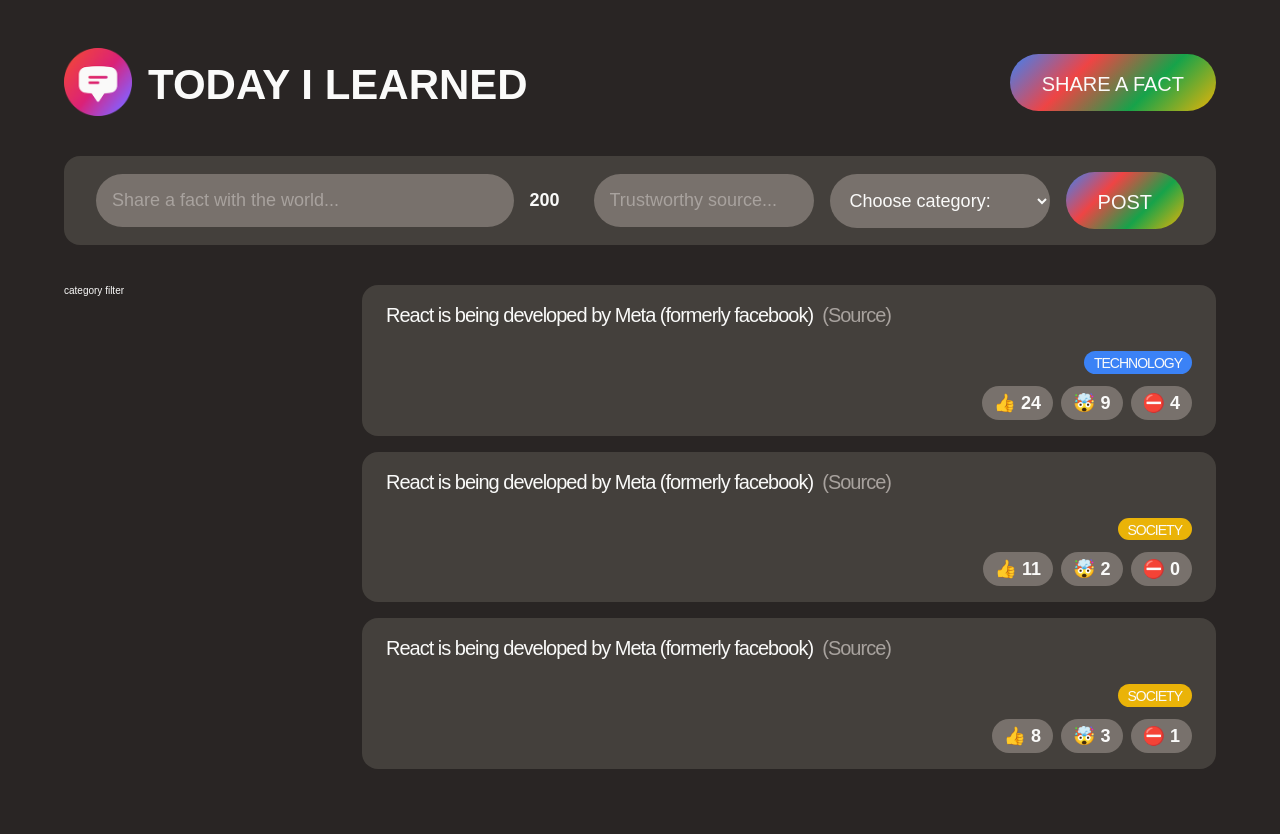
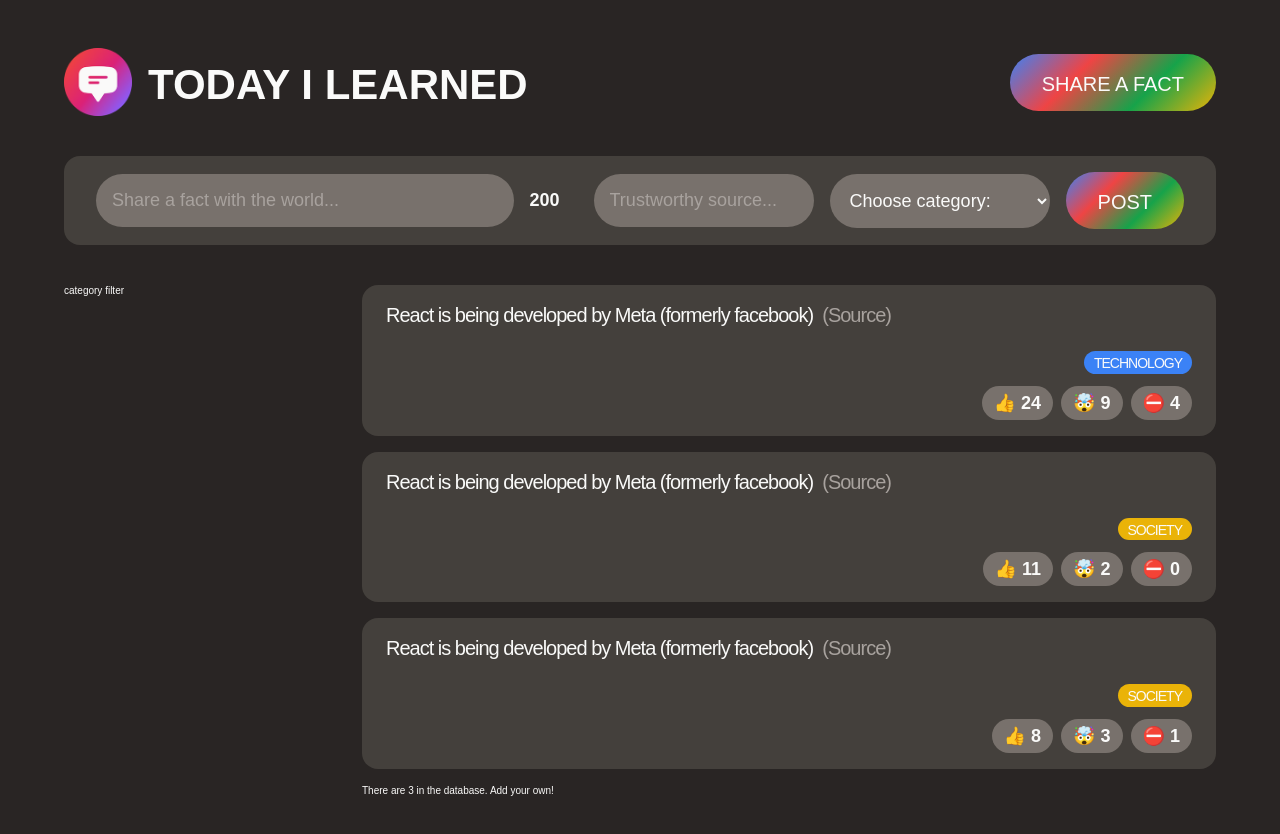
Before and after one commit to chinmay-gupta-2003/Fact-Frenzy, a React (Create React App) app: page / in a window 1280 px wide. Shown: the top 834 px of the page. Built offline with nearby package versions, Linux system fonts and the light colour scheme; a web font is replaced by a local one.

Commit message:
select root folder

```diff
--- a/src/components/factList.jsx
+++ b/src/components/factList.jsx
@@ -34,14 +34,20 @@ const initialFacts = [
   },
 ];
 
-const FactList = (props) => (
+const FactList = (props) => {
+  const facts = initialFacts;
+  const numberOfFacts = facts.length;
+
+  return (
     <section>
       <ul className="facts-list">
         {initialFacts.map((fact) => (
           <Fact key={fact.id} fact={fact}></Fact>
         ))}
       </ul>
+      <p>There are {numberOfFacts} in the database. Add your own!</p>
     </section>
   );
+};
 
 export default FactList;
--- a/src/style.css
+++ b/src/style.css
@@ -17,7 +17,7 @@ body {
 }
 
 /* MAIN LAYOUT */
-.container {
+#root {
   max-width: 150rem;
   margin: 0 auto;
 }
```
Lines whose indentation alone changed are shown as unchanged.
